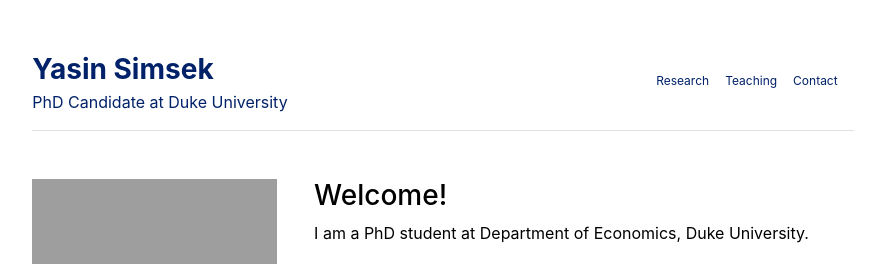
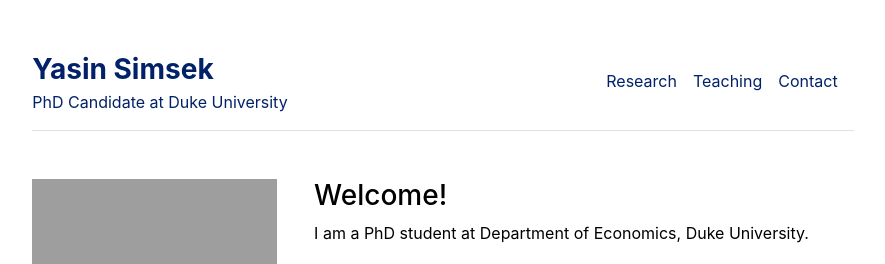
Before and after one commit to yasin-simsek/yasin-simsek.github.io, a Jekyll site: the page built from index.md, in a window 1280 px wide. Shown: the top 264 px of the page, without its empty margins (197-1082 px from the left). Built offline with Jekyll 4.4.1, drawn with Linux system fonts in a browser that asks for light colours.

Commit message:
header font size adjust

```diff
--- a/_includes/header.html
+++ b/_includes/header.html
@@ -9,7 +9,7 @@
   </div>
   <nav class="d-inline-flex mt-2 mt-md-0 ms-md-auto">
     {% for item in site.data.settings.menu %}
-      <a class="me-3 py-2 text-decoration-none" style="font-size: 12px;" href="{{ site.github.url }}{{ item.url }}">{{ item.name }}</a>
+      <a class="me-3 py-2 text-decoration-none fs-6"  href="{{ site.github.url }}{{ item.url }}">{{ item.name }}</a>
     {% endfor %}
   </nav>
 </header>
```
